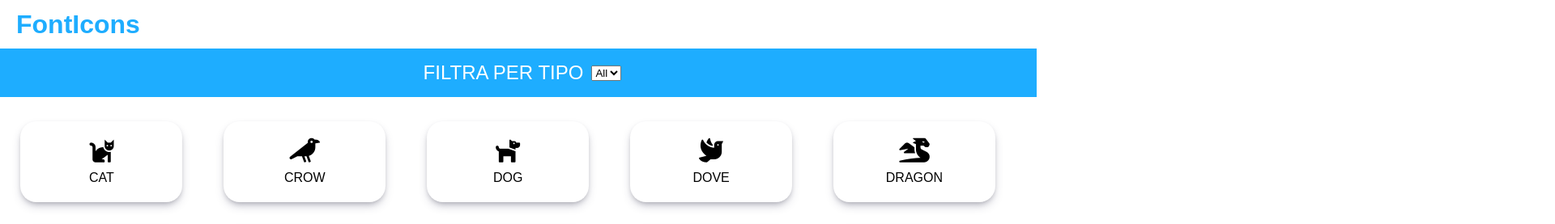
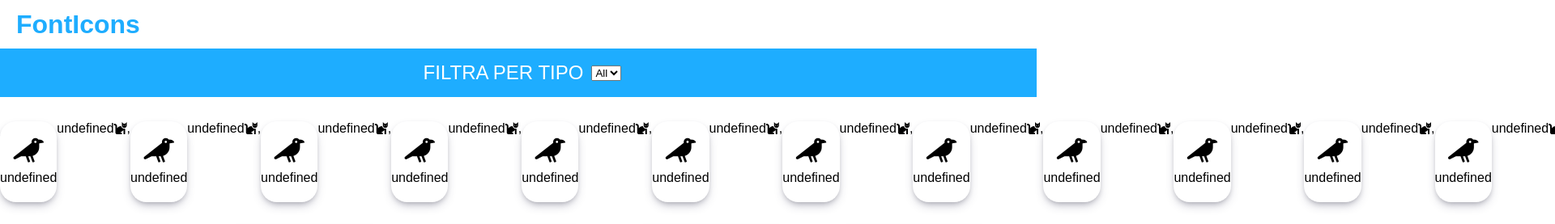
Before and after one commit to Marcotexcode/js-es6-icons, a plain HTML site: page index.html in a window 1280 px wide. Shown: the top 277 px of the page at 81% size, 1920 px wide, since content can reach past the window. Drawn offline with Linux system fonts and the light colour scheme.

Commit message:
add : script

```diff
--- a/index.html
+++ b/index.html
@@ -24,8 +24,8 @@
         </header>
 
         <main>
-            <div class="row">
-                <div class="box1">
+            <div id="icons" class="row">
+                <!-- <div class="box1">
                     <span><i class="fas fa-cat"></i><p>CAT</p></span>
                 </div>
                 <div class="box1">
@@ -39,7 +39,7 @@
                 </div>
                 <div class="box1">
                     <span><i class="fas fa-dragon"></i><p>DRAGON</p></span>
-                </div>
+                </div> -->
             </div>
 
             <div class="row">
--- a/js/script.js
+++ b/js/script.js
@@ -97,3 +97,18 @@ const icons = [
       family: 'fas',
     },
   ];
+
+  icons.forEach((element) => {
+
+    document.getElementById('icons').innerHTML +=
+
+
+    `
+        <div class="box1">
+            <span><i class="fas fa-crow"></i><p>${element.nome}</p></span>
+        </div>
+        ${element.nome} <i class='fas fa-cat' style='color: ${element.colore}'></i>,
+
+    `
+
+  });
```
